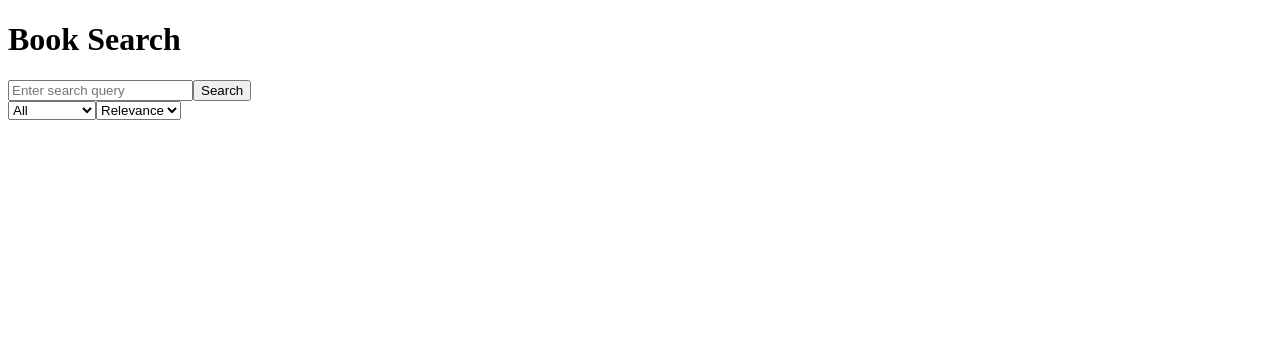
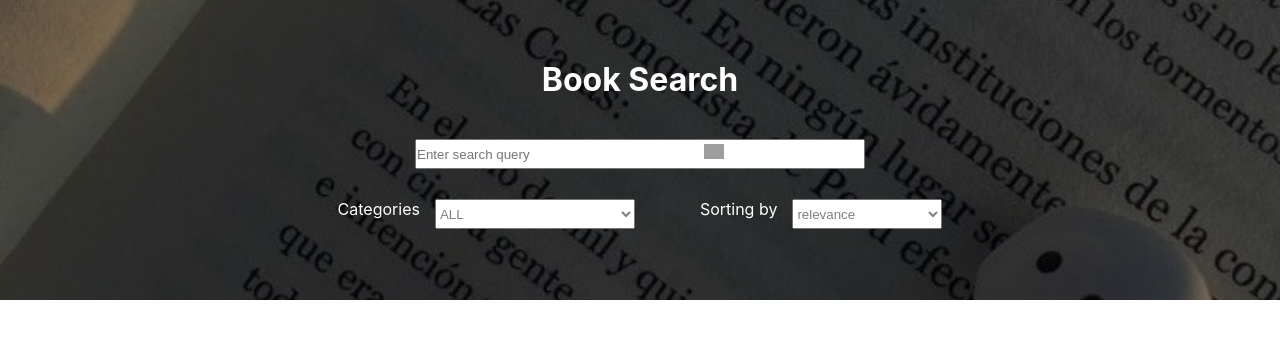
Before and after one commit to Alidier/Modsen-Task, a React app: page / in a window 1280 px wide. Shown: the top 338 px of the page. Built offline with nearby package versions, Linux system fonts and the light colour scheme; grey boxes are pictures that could not be loaded.

Commit message:
fix: fixed app displaying incorrectly

```diff
--- a/src/components/App.js
+++ /dev/null
@@ -1,59 +0,0 @@
-import React, { useState } from 'react';
-import Filter from './Filter'; // Проверьте правильность пути импорта
-
-function App() {
-  const [query, setQuery] = useState('');
-  const [books, setBooks] = useState([]);
-  const [category, setCategory] = useState('all');
-  const [sort, setSort] = useState('relevance');
-
-  const searchBooks = async () => {
-    try {
-      let url = `https://www.googleapis.com/books/v1/volumes?q=${query}`;
-      if (category !== 'all') {
-        url += `+subject:${category}`;
-      }
-      url += `&orderBy=${sort}`;
-
-      const response = await fetch(url);
-      const data = await response.json();
-      setBooks(data.items);
-    } catch (error) {
-      console.log('Error fetching books', error);
-    }
-  };
-
-  return (
-    <div>
-      <h1>Book Search</h1>
-      <input
-        type="text"
-        value={query}
-        onChange={(e) => setQuery(e.target.value)}
-        placeholder="Enter search query"
-      />
-      <button onClick={searchBooks}>Search</button>
-
-      <Filter
-        category={category}
-        sort={sort}
-        onCategoryChange={setCategory}
-        onSortChange={setSort}
-      />
-
-      <div>
-        {books.map((book) => (
-          <div key={book.id}>
-            <h2>{book.volumeInfo.title}</h2>
-            <p>By: {book.volumeInfo.authors ? book.volumeInfo.authors.join(', ') : 'Unknown'}</p>
-            {book.volumeInfo.imageLinks && book.volumeInfo.imageLinks.thumbnail && (
-              <img src={book.volumeInfo.imageLinks.thumbnail} alt={book.volumeInfo.title} />
-            )}
-          </div>
-        ))}
-      </div>
-    </div>
-  );
-}
-
-export default App;
--- a/src/components/Filter.js
+++ /dev/null
@@ -1,22 +0,0 @@
-import React, { useState } from 'react';
-
-function Filter({ category, sort, onCategoryChange, onSortChange }) {
-  return (
-    <div className='Filter'>
-      <select value={category} onChange={(e) => onCategoryChange(e.target.value)}>
-        <option value="all">All</option>
-        <option value="art">Art</option>
-        <option value="biography">Biography</option>
-        <option value="computers">Computers</option>
-        <option value="history">History</option>
-        <option value="medicine">Medicine</option>
-      </select>
-      <select value={sort} onChange={(e) => onSortChange(e.target.value)}>
-        <option value="relevance">Relevance</option>
-        <option value="newest">Newest</option>
-      </select>
-    </div>
-  );
-}
-
-export default Filter;
--- a/src/index.css
+++ /dev/null
@@ -1,13 +0,0 @@
-body {
-  margin: 0;
-  font-family: -apple-system, BlinkMacSystemFont, 'Segoe UI', 'Roboto', 'Oxygen',
-    'Ubuntu', 'Cantarell', 'Fira Sans', 'Droid Sans', 'Helvetica Neue',
-    sans-serif;
-  -webkit-font-smoothing: antialiased;
-  -moz-osx-font-smoothing: grayscale;
-}
-
-code {
-  font-family: source-code-pro, Menlo, Monaco, Consolas, 'Courier New',
-    monospace;
-}
--- a/webpack.config.js
+++ b/webpack.config.js
@@ -20,6 +20,16 @@
         use: 'ts-loader',
       },
       {
+        test: /\.(js|jsx)$/,
+        exclude: /node_modules/,
+        use: {
+          loader: 'babel-loader',
+          options: {
+            presets: ['@babel/preset-env', '@babel/preset-react'],
+          },
+        },
+      },
+      {
         test: /\.scss$/,
         exclude: /node_modules/,
         use: [
@@ -36,7 +46,7 @@
   plugins: [
     new CleanWebpackPlugin(),
     new HtmlWebpackPlugin({
-      template: './src/index.html',
+      template: './src/index.html', // Update this if your template is located elsewhere
     }),
     new MiniCssExtractPlugin({
       filename: isProduction ? '[name].[contenthash].css' : '[name].css',
```
Also changed, not shown: package.json (+2 -11 lines), ts/App.tsx (deleted, +0 -59 lines), 1 other file (tests, documents, lock files or other folders).
